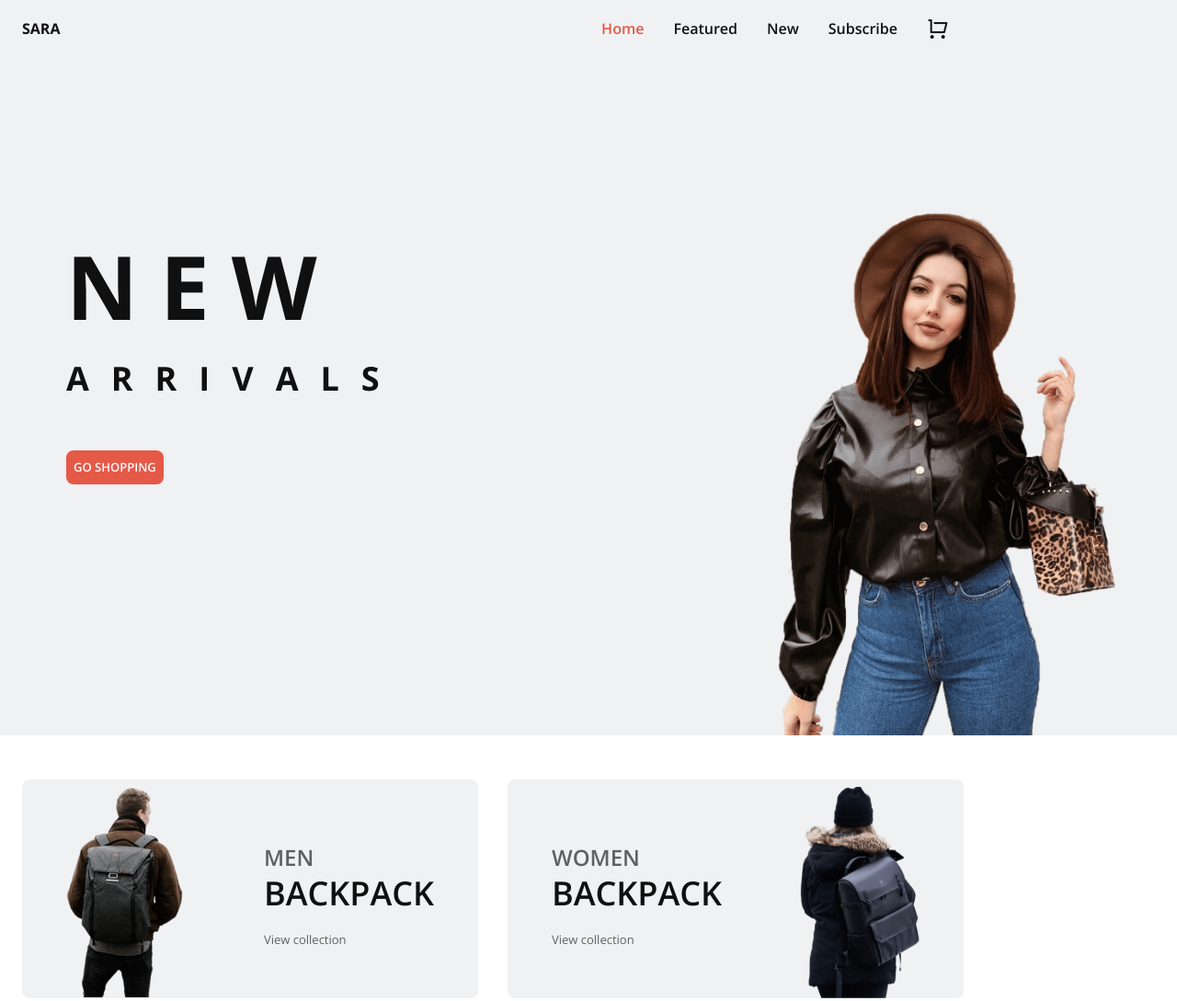
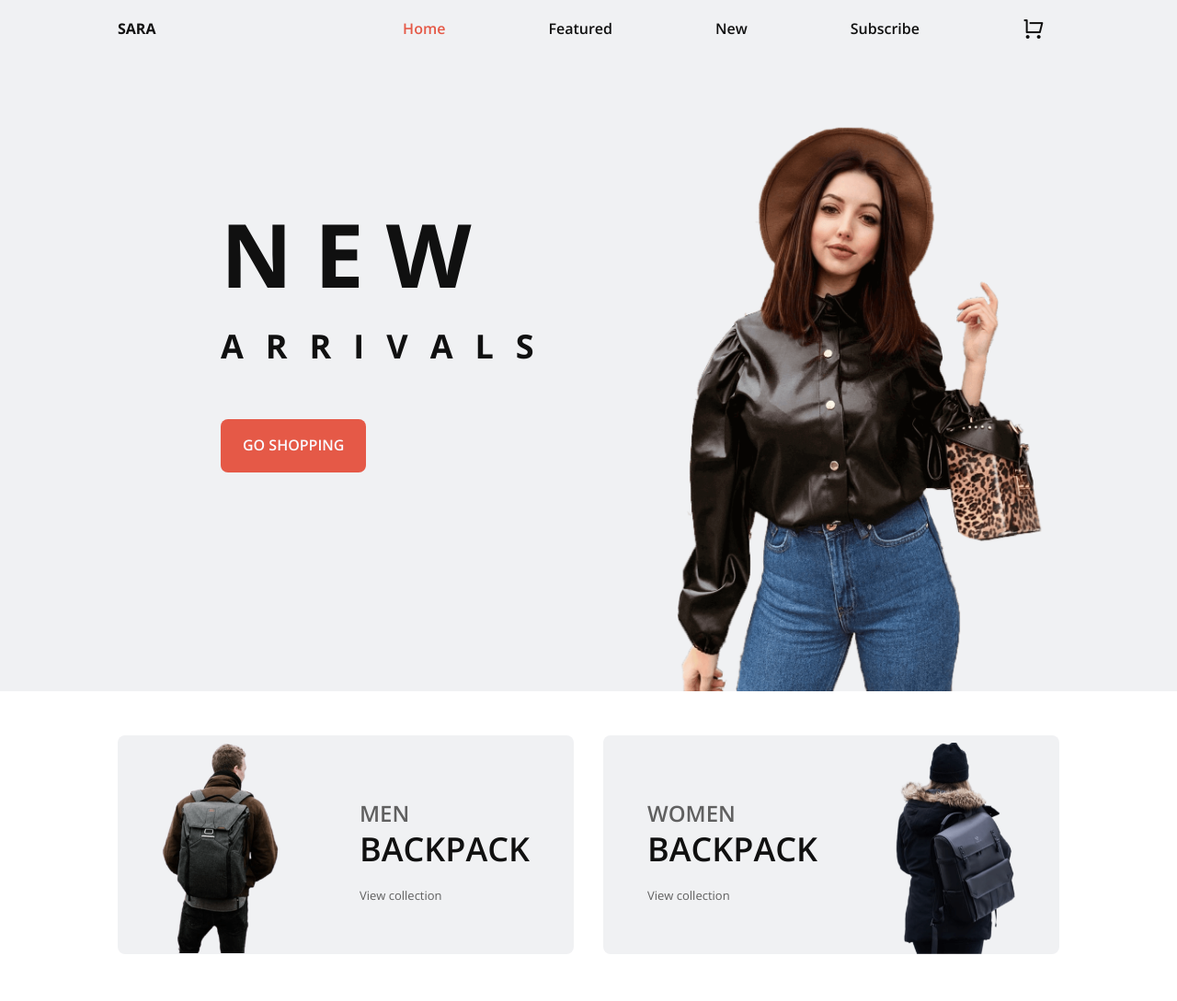
Before and after one commit to Trailblazer-dev/responsive-ecommerce-website, a plain HTML site: page index.html in a window 1280 px wide. Shown: the top 1089 px of the page at 92% size. Drawn offline with nearby package versions, Linux system fonts and the light colour scheme.

Commit message:
refurbished or rebuild

```diff
--- a/assets/css/styles.css
+++ b/assets/css/styles.css
@@ -141,7 +141,7 @@ img {
   align-items: center;
 }
 
-@media screen and (max-width: 768px) {
+@media screen and (max-width: 767px) {
   .nav__menu {
     position: fixed;
     top: var(--header-height);
@@ -206,7 +206,8 @@ img {
   background-color: var(--gray-color);
 }
 .home__container {
-  height: calc(100vh - var(--header-height));
+  position: relative;
+  height: calc(80vh - var(--header-height));
 }
 .home__data {
   padding-top: 6rem;
@@ -225,7 +226,7 @@ img {
   position: absolute;
   right: 0;
   bottom: 0;
-  width: 260px;
+  width: 309px;
 }
 
 /*BUTTONS*/
@@ -462,11 +463,18 @@ img {
 /* ===== MEDIA QUERIES=====*/
 /* small */
 @media screen and (max-width: 320px) {
-  .home__data {
+  /* .home__data {
     padding-top: 4rem;
-  }
+  } */
+   .home__container{
+    height: calc(75vh - var(--header-height));
+   }
   .home__title {
     margin-bottom: var(--mb--2);
+  }
+  .home__img{
+    right:-3rem;
+    width: 240px;
   }
   .collection__img {
     width: 80px;
@@ -485,14 +493,18 @@ img {
     height: 35.19px;
   }
 }
-@media screen and (min-width: 320px) and (max-width: 340px) {
+@media screen and (min-width: 321px) and (max-width: 432px) {
+  /* .home__container{
+    height: calc(90vh - var(--header-height));
+   } */
   .home__img {
-    right: -1rem;
+    width: calc( 90% - 2rem);
+    right: -2rem;
   }
 }
 @media screen and (min-width: 480px) {
   .home__img {
-    width: 300px;
+    width: 309px;
   }
   .collection__box {
     padding: 0 4.5rem;
@@ -520,9 +532,9 @@ img {
   }
 }
 @media screen and (min-width: 667px) {
-  .home__img {
+  /* .home__img {
     width: 350px;
-  }
+  } */
   .home__data {
     padding-left: 3rem;
   }
@@ -561,9 +573,9 @@ img {
   .nav__toggle{
     display: none;
   }
-  .home__container{
-    height: 100vh;
-  }
+  /* .home__container{
+    height: 90vh;
+  } */
   .home__data{
     padding: 0;
     height: max-content;
@@ -574,7 +586,7 @@ img {
     letter-spacing: 1.5rem;
   }
   .home__img{
-    width: 370px;
+    width: 350px;
   }
 
   .collection__box{
@@ -611,21 +623,65 @@ img {
   .home__data{
     padding-left: 3rem;
   }
+  .button{
+    padding: 1rem 1.5rem;
+    font-size: var(--normal-font-size);
+  }
+  .home__img{
+    /* width: 280px; */
+    right: 1rem;
+  }
 
 }
 
 /* large */
-/*
+
 @media screen and (min-width:1024px){
   .bd-grid{
     margin-left: auto;
     margin-right: auto;
   }
+  .nav__item{
+    margin-left: 4rem;
+  }
+  .nav__cart{
+    margin-left: 2rem;
+  }
+  .home__container{
+    height: calc(100vh - var(--header-height));
+  }
   .home__data{
     padding-left: 7rem;
   }
   .home__img{
-    right: 15%;
+    width: 380px;
+
   }
 
-} */
+}
+@media screen and (min-width:1280px){
+  .nav__item{
+    margin-left: 7rem;
+  }
+  .nav__cart{
+    margin-left: 5rem;
+  }
+  .home__img{
+    width: 400px;
+  }
+}
+
+
+
+/* For 2K & 4K resolutions */
+@media screen and (min-width:2048px){
+  body{
+    zoom:1.5;
+  }
+
+}
+@media screen and (min-width:3840px){
+  body{
+  zoom:2;
+  }
+}
```
